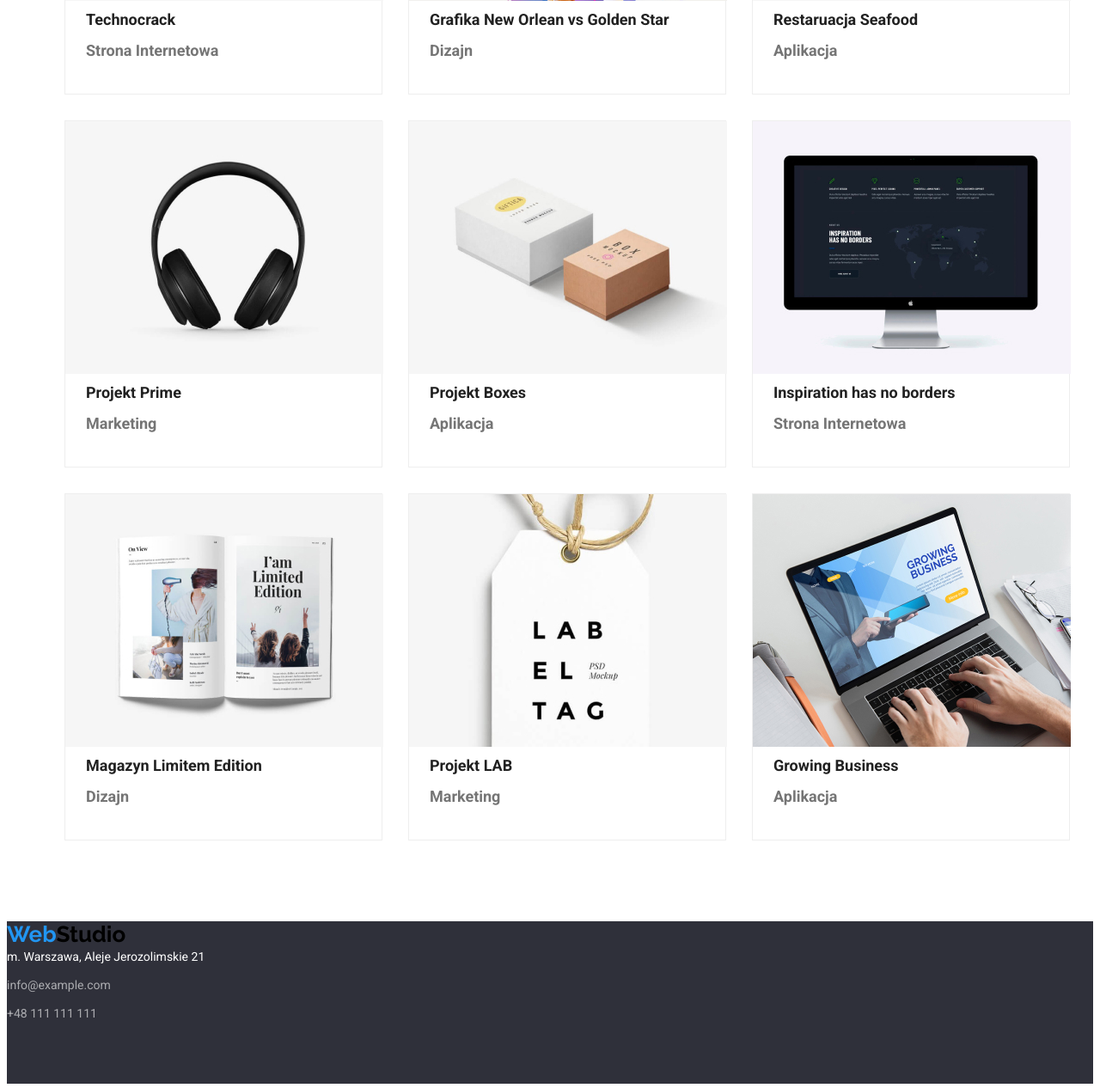
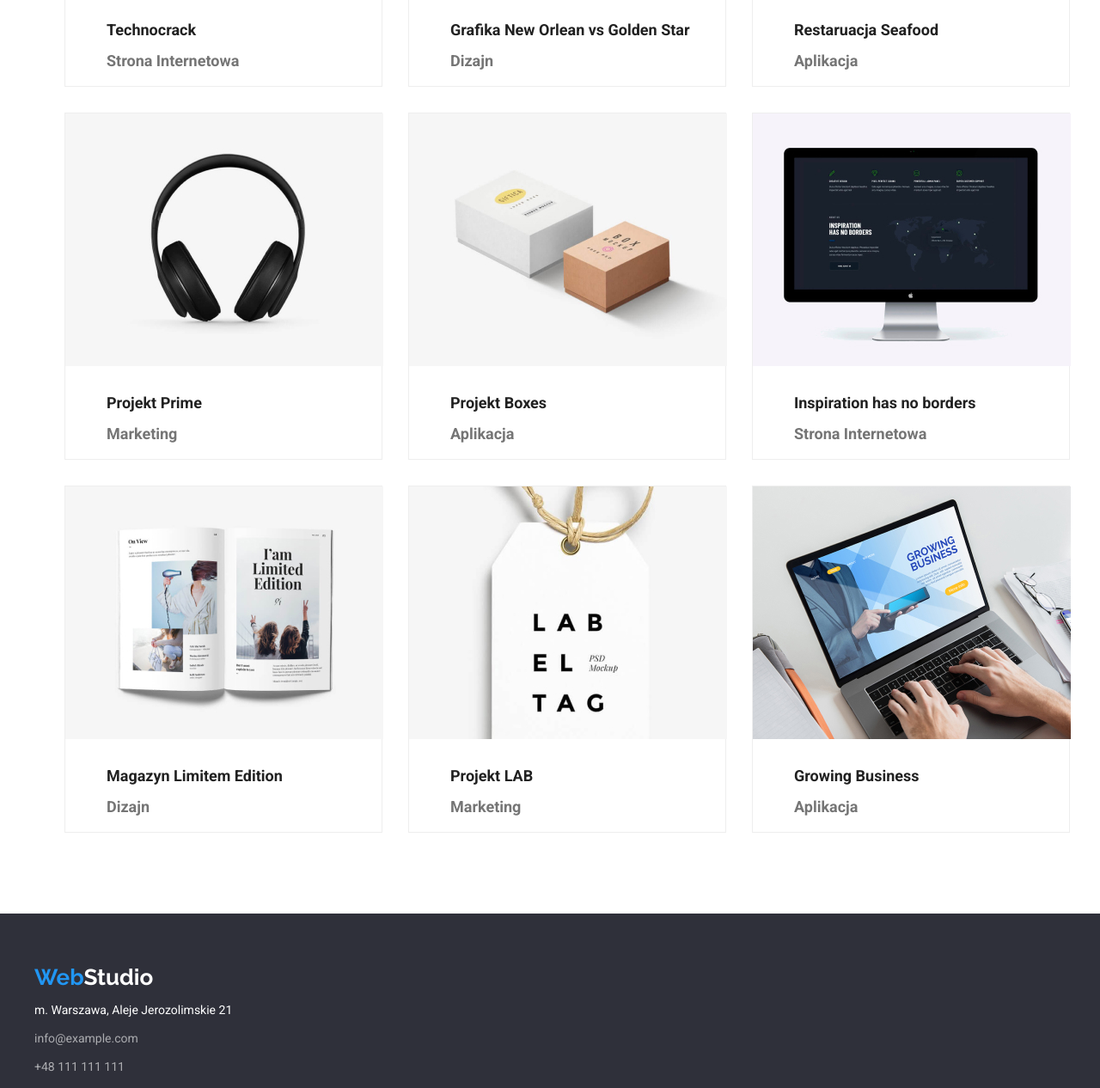
Before and after one commit to sajnogmikolaj/goit-markup-hw-07, a plain HTML site: page portfolio.html in a window 1280 px wide. Shown: the part 617-1883 px from the top of the page at 86% size. Drawn offline with nearby package versions, Linux system fonts and the light colour scheme.

Commit message:
Update portfolio.html

```diff
--- a/portfolio.html
+++ b/portfolio.html
@@ -5,44 +5,49 @@
     <meta http-equiv="X-UA-Compatible" content="IE=edge" />
     <meta name="viewport" content="width=device-width, initial-scale=1.0" />
     <title>Portfolio</title>
+    <link
+      rel="stylesheet"
+      href="https://cdnjs.cloudflare.com/ajax/libs/modern-normalize/1.0.0/modern-normalize.min.css"
+    />
     <link rel="preconnect" href="https://fonts.googleapis.com" />
     <link rel="preconnect" href="https://fonts.gstatic.com" crossorigin />
     <link rel="preconnect" href="https://fonts.googleapis.com" />
     <link rel="preconnect" href="https://fonts.gstatic.com" crossorigin />
     <link
       href="https://fonts.googleapis.com/css2?family=Raleway:wght@100;500;700&family=Roboto:wght@100;400;500;700&display=swap"
-			rel="stylesheet" />
+      rel="stylesheet"
+    />
     <link rel="preconnect" href="https://fonts.googleapis.com" />
     <link rel="preconnect" href="https://fonts.gstatic.com" crossorigin />
     <link rel="preconnect" href="https://fonts.googleapis.com" />
     <link rel="preconnect" href="https://fonts.gstatic.com" crossorigin />
     <link
       href="https://fonts.googleapis.com/css2?family=Raleway:wght@100;500;700&family=Roboto:wght@400;700&display=swap"
-			rel="stylesheet" />
+      rel="stylesheet"
+    />
     <link rel="stylesheet" href="./CSS/styles.css" />
   </head>
   <body>
     <header>
       <div class="links-top-box">
         <nav class="nawigacja">
-		<a class="mainlogo" href="./index.html"><span class="web">Web</span>Studio</a>
+          <a class="mainlogo" href="./index.html"
+            ><span class="web">Web</span>Studio</a
+          >
           <menu class="links">
             <li><a class="links-site" href="#">Agencja</a></li>
             <li><a class="links-site" href="./portfolio.html">Portfolio</a></li>
             <li><a class="links-site" href="#">Kontakt</a></li>
           </menu>
         </nav>
-
         <div class="contact">
           <a class="mail" href="#">info@devstudio.com</a>
           <a class="tel" href="tel:48111111111">+48 111 111 111</a>
         </div>
       </div>
     </header>
-	<div class="line">
-
-	</div>
     <main>
+      <div class="line"></div>
       <div class="buttons">
         <button type="button" class="btn_portfolio">Wszystkie</button>
         <button type="button" class="btn_portfolio">Strony</button>
@@ -52,110 +57,140 @@
       </div>
       <ul class="pr">
         <figure class="projekty">
-			<li><img
+          <li>
+            <img
               src="./images/project1.jpg"
               alt="projekt 1"
               width="370"
-				height="294" />
-			<figcaption>
+              height="294"
+            />
+            <figcaption class="projekty-text">
               <p class="project">Technocrack</p>
-				<p class="p_text">Strona Internetowa</p></li>
+              <p class="p_text">Strona Internetowa</p>
+            </figcaption>
+          </li>
         </figure>
         <figure class="projekty">
-			<li><img
+          <li>
+            <img
               src="./images/project2.jpg"
               alt="projekt 2"
               width="370"
-				height="294" />
-			<figcaption>
+              height="294"
+            />
+            <figcaption class="projekty-text">
               <p class="project">Grafika New Orlean vs Golden Star</p>
-				<p class="p_text">Dizajn</p></li>
+              <p class="p_text">Dizajn</p>
             </figcaption>
+          </li>
         </figure>
         <figure class="projekty">
-			<li><img
+          <li>
+            <img
               src="./images/project3.jpg"
               alt="projekt 3"
               width="370"
-				height="294" />
-			<figcaption>
+              height="294"
+            />
+            <figcaption class="projekty-text">
               <p class="project">Restaruacja Seafood</p>
-				<p class="p_text">Aplikacja</p></li>
+              <p class="p_text">Aplikacja</p>
             </figcaption>
+          </li>
         </figure>
         <figure class="projekty">
-			<li><img
+          <li>
+            <img
               src="./images/project4.jpg"
               alt="projekt 4"
               width="370"
-				height="294" />
-			<figcaption>
+              height="294"
+            />
+            <figcaption class="projekty-text">
               <p class="project">Projekt Prime</p>
-				<p class="p_text">Marketing</p></li>
+              <p class="p_text">Marketing</p>
             </figcaption>
+          </li>
         </figure>
         <figure class="projekty">
-			<li><img
+          <li>
+            <img
               src="./images/project5.jpg"
               alt="projekt 5"
               width="370"
-				height="294" />
-			<figcaption>
+              height="294"
+            />
+            <figcaption class="projekty-text">
               <p class="project">Projekt Boxes</p>
-				<p class="p_text">Aplikacja</p></li>
+              <p class="p_text">Aplikacja</p>
             </figcaption>
+          </li>
         </figure>
         <figure class="projekty">
-			<li><img
+          <li>
+            <img
               src="./images/project6.jpg"
               alt="projekt 6"
               width="370"
-				height="294" />
-			<figcaption>
+              height="294"
+            />
+            <figcaption class="projekty-text">
               <p class="project">Inspiration has no borders</p>
-				<p class="p_text">Strona Internetowa</p></li>
+              <p class="p_text">Strona Internetowa</p>
             </figcaption>
+          </li>
         </figure>
         <figure class="projekty">
-			<li><img
+          <li>
+            <img
               src="./images/project7.jpg"
               alt="projekt 7"
               width="370"
-				height="294" />
-			<figcaption>
+              height="294"
+            />
+            <figcaption class="projekty-text">
               <p class="project">Magazyn Limitem Edition</p>
-				<p class="p_text">Dizajn</p></li>
+              <p class="p_text">Dizajn</p>
             </figcaption>
+          </li>
         </figure>
         <figure class="projekty">
-			<li><img
+          <li>
+            <img
               src="./images/project8.jpg"
               alt="projekt 8"
               width="370"
-				height="294" />
-			<figcaption>
+              height="294"
+            />
+            <figcaption class="projekty-text">
               <p class="project">Projekt LAB</p>
-				<p class="p_text">Marketing</p></li>
+              <p class="p_text">Marketing</p>
             </figcaption>
+          </li>
         </figure>
         <figure class="projekty">
-			<li><img
+          <li>
+            <img
               src="./images/project9.jpg"
               alt="projekt 9"
               width="370"
-				height="294" />
-			<figcaption>
+              height="294"
+            />
+            <figcaption class="projekty-text">
               <p class="project">Growing Business</p>
-				<p class="p_text">Aplikacja</p></li>
+              <p class="p_text">Aplikacja</p>
             </figcaption>
+          </li>
         </figure>
       </ul>
     </main>
-	<footer class="footer2">
-		<a class="mainlogo" href="#"><span class="web">Web</span>Studio</a>
+    <footer class="footer">
+      <div class="footer-container">
+        <a class="mainlogo2" href="#"><span class="web">Web</span>Studio</a>
         <address class="adress">m. Warszawa, Aleje Jerozolimskie 21</address>
         <a class="quick-contact2" href="#">info@example.com</a>
         <a class="quick-contact2" href="#">+48 111 111 111</a>
+      </div>
     </footer>
   </body>
 </html>
```
Lines whose indentation alone changed are shown as unchanged.
